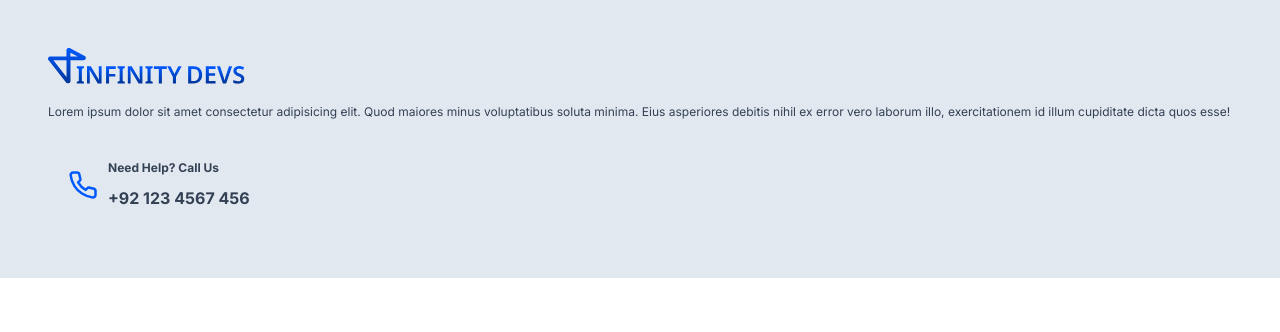
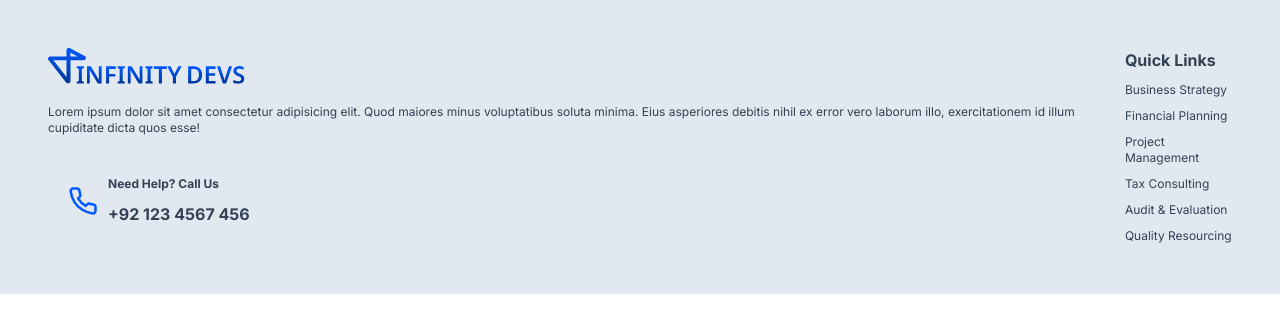
Before and after one commit to InfinityDevsHQ/software-house-next, a Next.js app: page / in a window 1280 px wide. Shown: the top 332 px of the page. Built offline with nearby package versions, Linux system fonts and the light colour scheme.

Commit message:
feat: quick links column

```diff
--- a/components/general/footer.tsx
+++ b/components/general/footer.tsx
@@ -1,5 +1,7 @@
 import { Phone } from "lucide-react";
 import LogoSvg from "../svgs/logo-svg";
+import { QuickLinks } from "@/contants";
+import Link from "next/link";
 
 export default function Footer() {
   return (
@@ -21,7 +23,16 @@ export default function Footer() {
             </div>
           </div>
         </div>
-        <div></div>
+        <div className="flex flex-col gap-2.5">
+          <h6 className="text-base font-bold">Quick Links</h6>
+          <ol className="flex flex-col gap-2.5">
+            {QuickLinks.map((link) => (
+              <li key={link.id} className="text-xs">
+                <Link href={link.link}>{link.name}</Link>
+              </li>
+            ))}
+          </ol>
+        </div>
         <div></div>
         <div></div>
       </div>
--- /dev/null
+++ b/contants.ts
@@ -0,0 +1,32 @@
+export const QuickLinks: LinkType[] = [
+  {
+    link: "#",
+    name: "Business Strategy",
+    id: 1,
+  },
+  {
+    link: "#",
+    name: "Financial Planning",
+    id: 2,
+  },
+  {
+    link: "#",
+    name: "Project Management",
+    id: 3,
+  },
+  {
+    link: "#",
+    name: "Tax Consulting",
+    id: 4,
+  },
+  {
+    link: "#",
+    name: "Audit & Evaluation",
+    id: 5,
+  },
+  {
+    link: "#",
+    name: "Quality Resourcing",
+    id: 6,
+  },
+];
--- /dev/null
+++ b/types/data-typs.ts
@@ -0,0 +1,5 @@
+type LinkType = {
+  link: string;
+  name: string;
+  id: number;
+};
```
